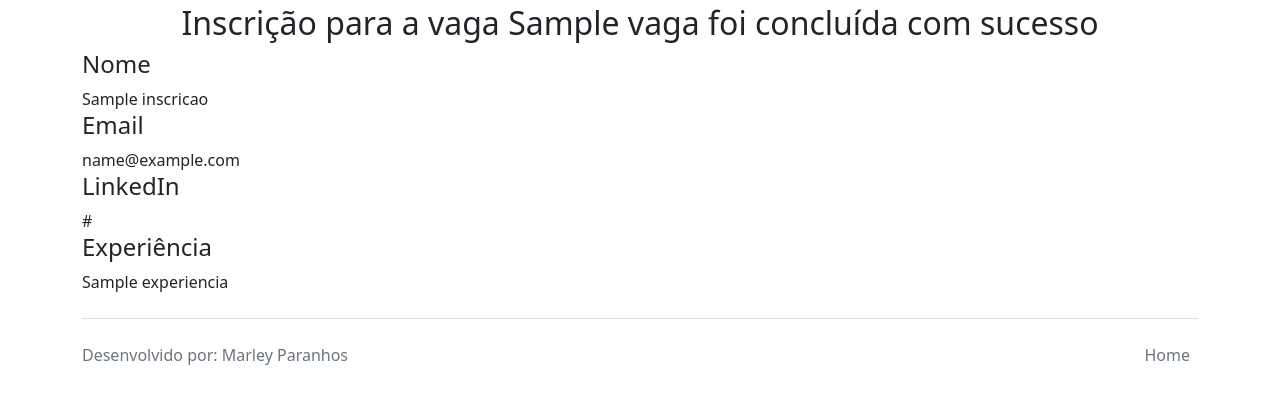
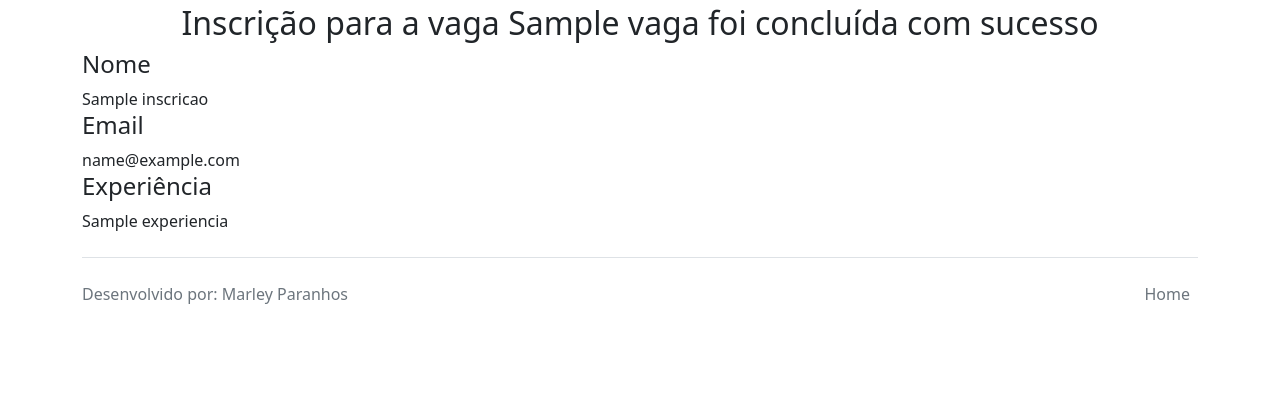
Before and after one commit to marley-paranhos/python_carreiras_v2, a Flask app: template templates/inscricao_concluida.html in a window 1280 px wide. Shown: the part 56-460 px from the top of the page. Run offline with Flask 3, Linux system fonts and the light colour scheme; the template is opened without the code that fills it: most values are stand-ins (such as "Sample title", 1, 10 or a date in 2020).

Commit message:
Ajustes na página inscricao_concluida.html

```diff
--- a/templates/inscricao_concluida.html
+++ b/templates/inscricao_concluida.html
@@ -15,8 +15,8 @@
       <div>{{inscricao.nome}}</div>
       <h4>Email</h4>
       <div>{{inscricao.email}}</div>
-      <h4>LinkedIn</h4>
-      <div>{{inscricao.linkedin}}</div>
+      <!-- <h4>LinkedIn</h4>
+      <div>{{inscricao.linkedin}}</div> -->
       <h4>Experiência</h4>
       <div>{{inscricao.experiencia}}</div>
     </div>
```
